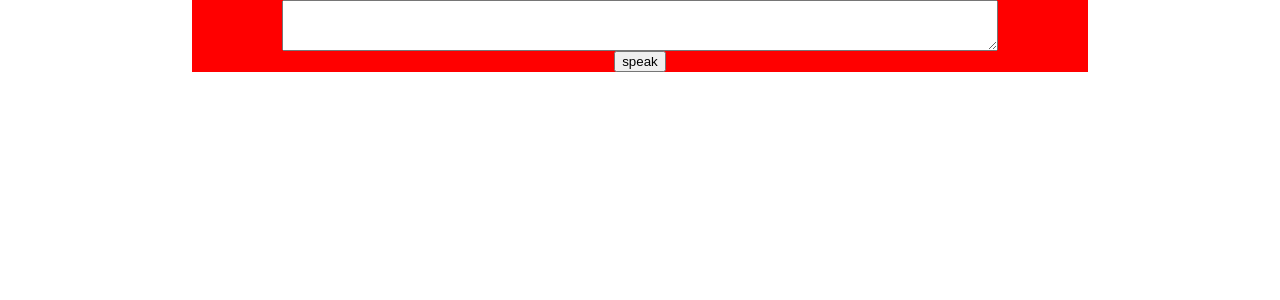
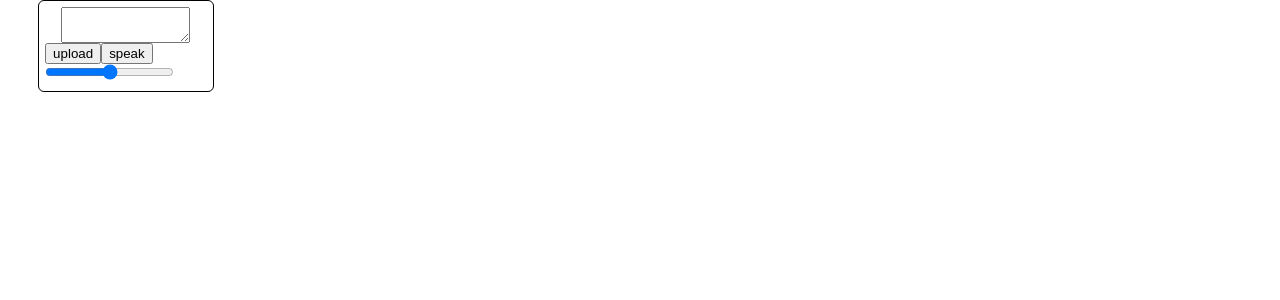
Before and after one commit to Lucius-coder/leetcode, a React (Vite) app in the folder text-to-speech/: page / in a window 1280 px wide. Shown: the top 300 px of the page. Built offline with nearby package versions, Linux system fonts and the light colour scheme.

Commit message:
added the uploadScriptFile

```diff
--- a/text-to-speech/src/App.css
+++ b/text-to-speech/src/App.css
@@ -8,15 +8,22 @@
 .wrapper{
     width: 70%;
     margin:0 auto;
+
 }
 .textarea{
     display: flex;
     justify-content: center;
       align-items: center;
      flex-direction: column;
-     background-color: red;
+     border: 1px solid black;
+     border-radius: 6px;
+     padding:0.4em;
 
 }
 .text{
     width: 80%;
 }
+
+#file{
+    display:none;
+}
--- a/text-to-speech/src/App.jsx
+++ b/text-to-speech/src/App.jsx
@@ -1,18 +1,24 @@
 import { useState } from 'react'
 import speak from "./scripts/speechScript.js";
+import UploadScript from './scripts/uploadScript.js';
 import {checkTextTospeechApiInTheBrowser} from "./scripts/speechScript.js";
 import './App.css'
 
 function App() {
 
+window.addEventListener("load",checkTextTospeechApiInTheBrowser)
 
-window.addEventListener("load",checkTextTospeechApiInTheBrowser)
-    let cols = window.innerWidth-100;
     return (
     <><div className="wrapper">
       <div className='textarea'>
-    <textarea name="text" id="" cols={cols} rows={3} className="text"></textarea>
-    <button onClick={speak}>speak</button>
+    <textarea name="text" id="" className="text"></textarea>
+    <input type="file" name="" id="file" />
+    <div className="buttonContainer">
+   <button onClick={()=>{UploadScript("#file")
+}}>upload</button><button onClick={speak}>speak</button>
+   <input type="range" name="" id="" />
+    </div>
+
     </div>
     </div>
 
--- /dev/null
+++ b/text-to-speech/src/scripts/uploadScript.js
@@ -0,0 +1,6 @@
+export default function UploadScript(element){
+let el= document.querySelector(element)
+console.dir(el)
+
+return el.click()
+}
```
